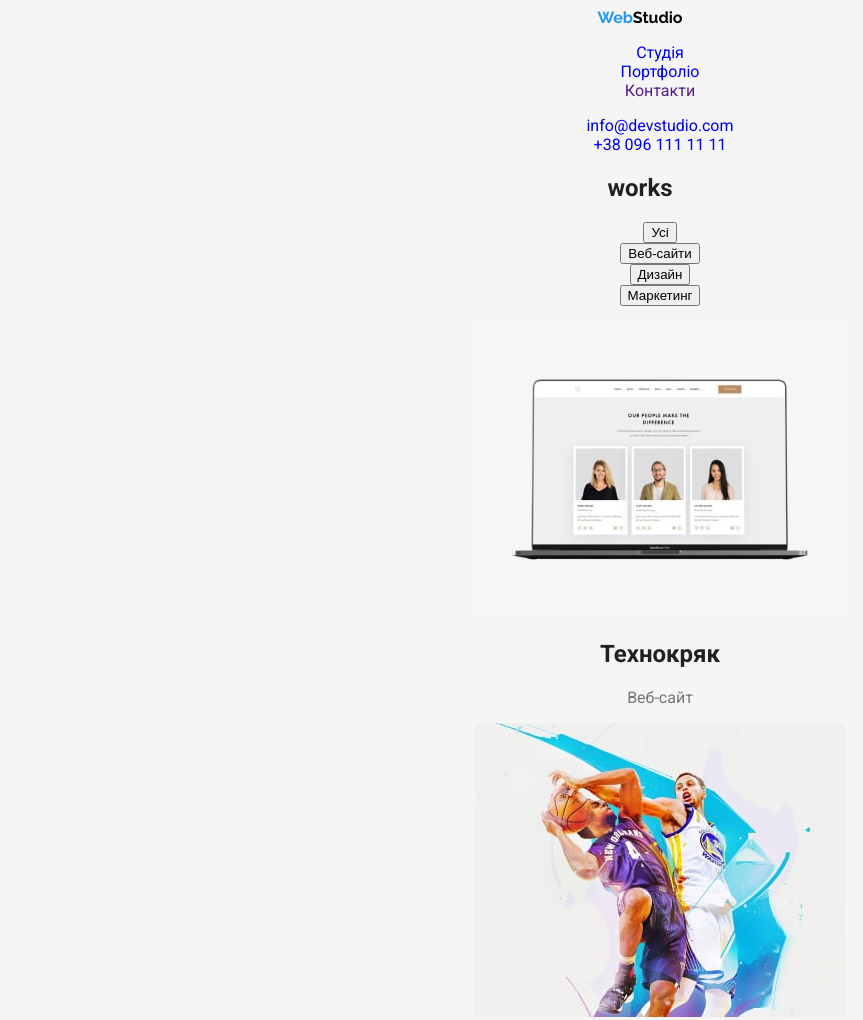
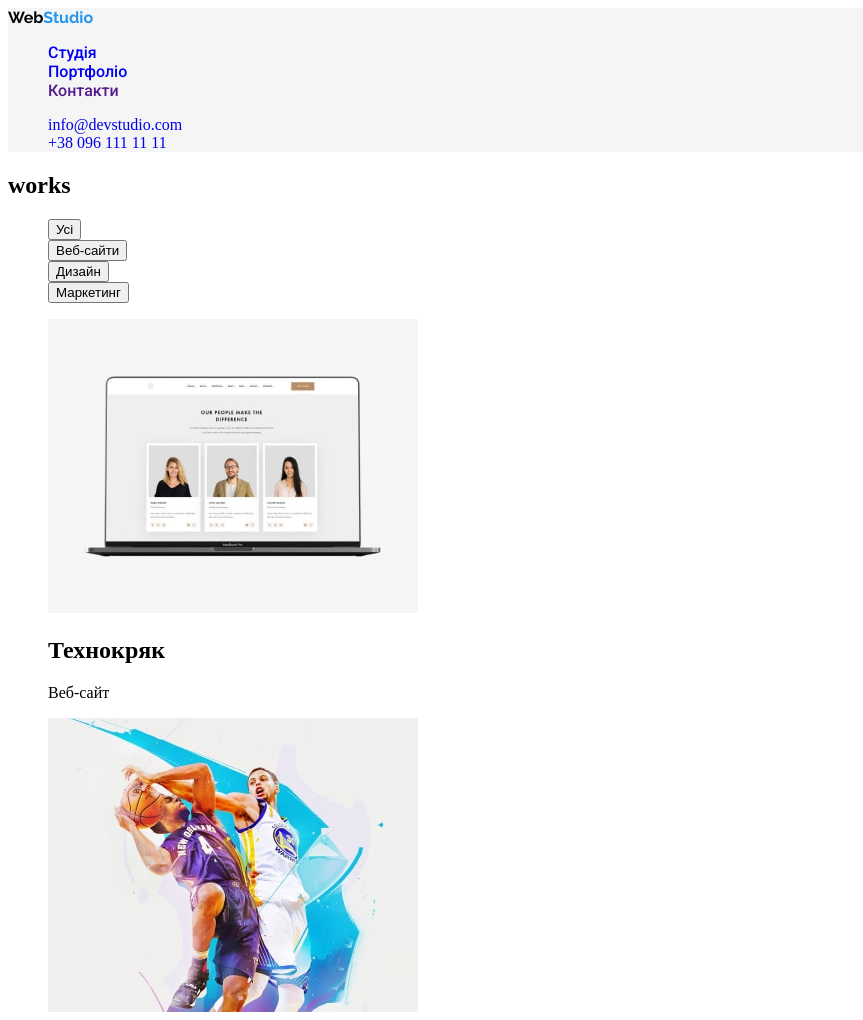
Before and after one commit to Tetiana892/goit-markup-hw-02, a plain HTML site: page portfolio.html in a window 1280 px wide. Shown: the top 1020 px of the page, without its empty margins (0-863 px from the left). Drawn offline with Linux system fonts and the light colour scheme.

Commit message:
headercss

```diff
--- a/css/style.css
+++ b/css/style.css
@@ -1,39 +1,45 @@
 :root{
-  --background-header: #F5F5F5;
+  --primari-header-color: #F5F5F5;
+  --second-header-color:#F5F4FA;
   --light-text:  #212121;
-  --mainbg: #f5f4Fa;
- }
+  --second-text: #757575;
+  }
+
+a {text-decoration: none;}
+
+ul { list-style: none;}
+
+ /*----Header-----*/
 
 .header{
- background-color: var(--background-header);
- color:var(--light-text);
-}
-.accent{
-    color: #2196F3;
-   }
-.accents{
-    color: #000000;
-}
-.logo{
-    font-family: raleway, sans-seri;
-    font-weight: 700;
-    line-height: calc(31/26);
+ background-color: var(--primari-header-color);
 }
 
-body{
-font-family: roboto, sans-serif;
-background-color: var(--background-header);
-color: var(--light-text);
-text-align: center;
+.logo{
+    font-family: Raleway, sans-serif;
+    font-weight: 700;
+    font-size: 26;
+    line-height: calc(31/26);
+    letter-spacing: 0.03;
+    color: #2196F3;
+}
+.accent {
+    color: #000000;}
+
+/*----Site nav-----*/
+
+.site-nav{
+ font-family: Roboto,sens-serif;
+ font-weight: 500;
+ font-size: 14;
+ line-heigh: 1.14;
+letter-spacing: 0.02;
+color: var(--ligh-text )
+}
+
+
+.site-nav.link.current: hover,
+.site-nav.link.current: focus{
+ color: #2196F3;
 
 }
-a{ text-decoration: none;
-
-}
-ul{
-    list-style: none;
-}
-p{
-    color: #757575;
-
-}
--- a/portfolio.html
+++ b/portfolio.html
@@ -12,13 +12,13 @@
     <link rel="stylesheet" href="./css/style.css">
 </head>
 <body>
-    <header>
+    <header class="header">
         <nav>
-            <a href=""class="logo"> <span class="accent">Web</span><span class="accents">Studio</span></a>
-            <ul>
-                <li> <a href="./index.html">Студія</a></li>
-                <li> <a href="./portfolio.html">Портфоліо</a> </li>
-                <li> <a href="">Контакти</a></li>
+            <a href="./index.html" class="logo"> <span class="accent">Web</span><span class="accents">Studio</span></a>
+            <ul class="site-nav">
+                <li> <a href="./index.html" class="link current">Студія</a></li>
+                <li> <a href="./portfolio.html" class="link current">Портфоліо</a> </li>
+                <li> <a href="" class="link current">Контакти</a></li>
             </ul>
         </nav>
         <ul>
@@ -26,7 +26,6 @@
             <li><a href="tel:+380961111111">+38 096 111 11 11</a></li>
 
         </ul>
-
     </header>
     <main>
         <section>
```
Also changed, not shown: index.html (+5 -5 lines).
